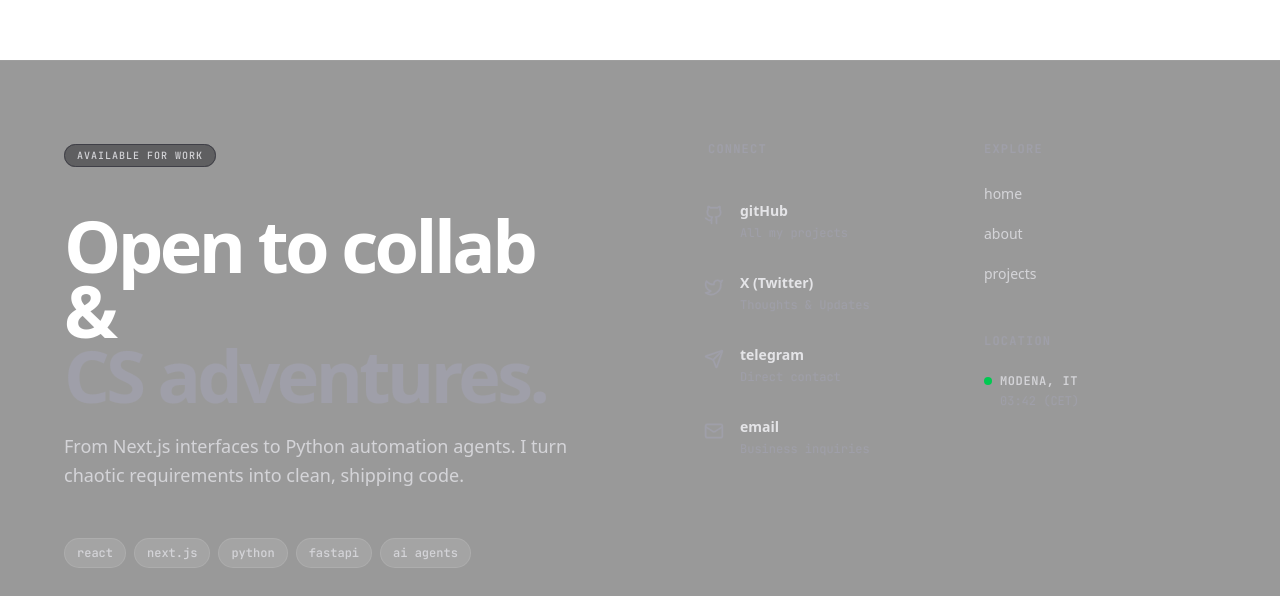
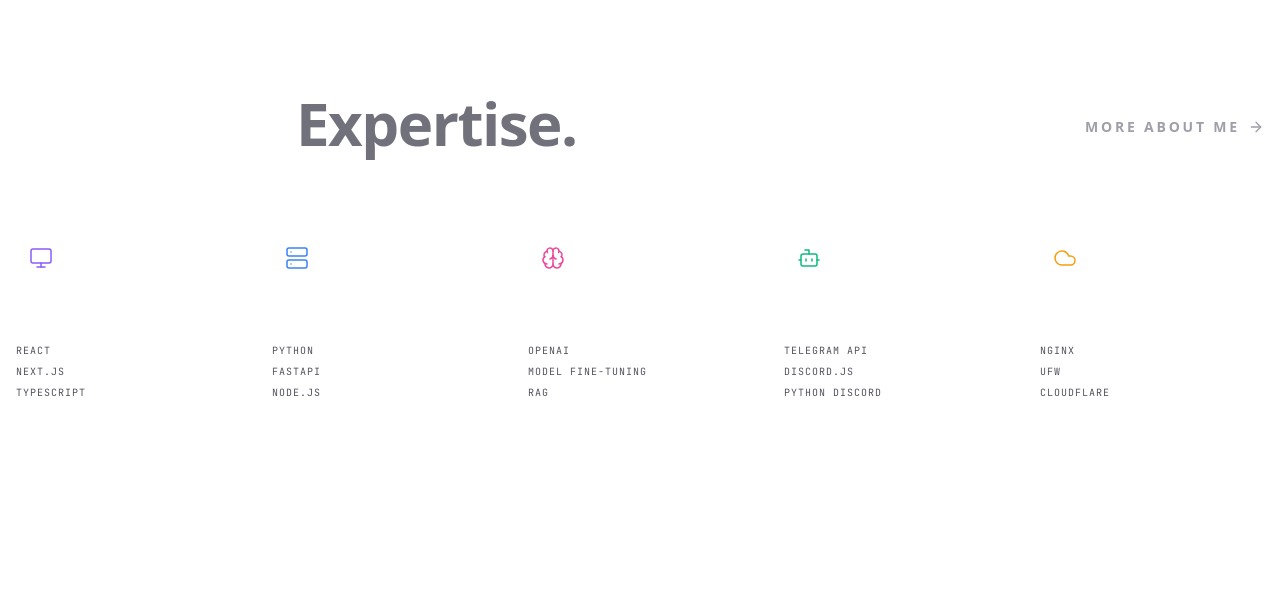
Before and after one commit to emqnuele/portfolio, a Next.js app: page / in a window 1280 px wide. Shown: the part 1564-2160 px from the top of the page. Built offline with nearby package versions, Linux system fonts and the light colour scheme; no server answers.

Commit message:
refinements to UI 2

```diff
--- a/src/app/page.tsx
+++ b/src/app/page.tsx
@@ -1,5 +1,6 @@
 import Featured from "@/components/landing/Featured";
 import Hero from "@/components/landing/Hero";
+import SkillsPreview from "@/components/landing/SkillsPreview";
 
 export default function Home() {
   return (
@@ -7,6 +8,7 @@
 
       <Hero />
       <Featured />
+      <SkillsPreview />
     </main>
   );
 }
--- a/src/components/landing/Featured.tsx
+++ b/src/components/landing/Featured.tsx
@@ -70,9 +70,6 @@
                     variants={itemVariants}
                     className="relative group"
                 >
-                    {/* Decorative Blur behind */}
-                    <div className="absolute -inset-4 bg-gradient-to-r from-blue-500/20 to-purple-500/20 rounded-3xl blur-2xl opacity-50 group-hover:opacity-75 transition-opacity duration-500" />
-
                     {/* Featured Badge */}
                     <motion.div
                         className="absolute top-[-5px] left-[-5px] z-50 pointer-events-none"
@@ -192,7 +189,7 @@
                             <motion.div
                                 key={i}
                                 variants={itemVariants}
-                                className="flex items-center gap-4 p-4 rounded-2xl bg-white/5 border border-white/5 hover:bg-white/10 transition-colors"
+                                className="flex items-center gap-4 p-4 rounded-2xl bg-white/5 border border-white/5 transition-colors"
                             >
                                 <div className="p-2.5 rounded-xl bg-blue-500/10 text-blue-400">
                                     <stat.icon size={24} />
--- a/src/components/landing/Hero.tsx
+++ b/src/components/landing/Hero.tsx
@@ -43,7 +43,7 @@
                 initial={{ opacity: 0 }}
                 animate={{ opacity: 1 }}
                 transition={{ duration: 1, delay: 1 }}
-                className="text-[15px] sm:text-lg md:text-3xl text-zinc-300 font-mono flex flex-col md:flex-row items-center gap-2 md:gap-3"
+                className="text-[15px] sm:text-lg md:text-xl text-zinc-300 font-mono flex flex-col md:flex-row items-center gap-2 md:gap-3"
             >
                 <span className="opacity-75">I&apos;m a</span>
                 <TypewriterText
--- /dev/null
+++ b/src/components/landing/SkillsPreview.tsx
@@ -0,0 +1,122 @@
+"use client";
+
+import { motion, type Variants } from "framer-motion";
+import Link from "next/link";
+import { ArrowRight, Monitor, Server, Brain, Bot, Cloud } from "lucide-react";
+import { skills } from "@/data/portfolio";
+
+const iconMap: Record<string, any> = { Monitor, Server, Brain, Bot, Cloud };
+
+const containerVariants: Variants = {
+    hidden: { opacity: 0 },
+    visible: {
+        opacity: 1,
+        transition: {
+            staggerChildren: 0.1,
+            delayChildren: 0.1
+        }
+    }
+};
+
+const itemVariants: Variants = {
+    hidden: { opacity: 0, y: 15 },
+    visible: {
+        opacity: 1,
+        y: 0,
+        transition: { duration: 0.4, ease: [0.22, 1, 0.36, 1] }
+    }
+};
+
+export default function SkillsPreview() {
+    return (
+        <section className="relative z-10 px-4 pt-40 pb-24 max-w-7xl mx-auto border-t border-white/5">
+            {/* Header section - kept because you liked the idea */}
+            <div className="flex flex-col md:flex-row justify-between items-start md:items-end mb-20 gap-8">
+                <motion.div
+                    initial={{ opacity: 0, x: -20 }}
+                    whileInView={{ opacity: 1, x: 0 }}
+                    viewport={{ once: true }}
+                    className="max-w-2xl"
+                >
+                    <h2 className="text-4xl md:text-6xl font-bold text-white leading-none tracking-tight">
+                        Technical <span className="text-zinc-500">Expertise.</span>
+                    </h2>
+                </motion.div>
+
+                <motion.div
+                    initial={{ opacity: 0, x: 20 }}
+                    whileInView={{ opacity: 1, x: 0 }}
+                    viewport={{ once: true }}
+                    className="pb-2 md:pb-4"
+                >
+                    <Link
+                        href="/about"
+                        className="group flex items-center gap-2 text-sm font-bold text-zinc-400 hover:text-white transition-colors uppercase tracking-[0.2em]"
+                    >
+                        More about me <ArrowRight size={16} className="group-hover:translate-x-1 transition-transform" />
+                    </Link>
+                </motion.div>
+            </div>
+
+            {/* Quick summary grid - 5 columns for 5 domains */}
+            <motion.div
+                className="grid grid-cols-1 sm:grid-cols-2 lg:grid-cols-5 gap-12 lg:gap-8"
+                variants={containerVariants}
+                initial="hidden"
+                whileInView="visible"
+                viewport={{ once: true, margin: "-100px" }}
+            >
+                {skills.map((skill) => {
+                    const Icon = iconMap[skill.icon];
+                    return (
+                        <motion.div
+                            key={skill.title}
+                            variants={itemVariants}
+                            className="group relative"
+                        >
+                            <div className="flex flex-col gap-5">
+                                {/* icon with dynamic accent color */}
+                                <div className="relative w-fit">
+                                    <div
+                                        className="absolute inset-0 blur-lg opacity-0 group-hover:opacity-40 transition-opacity duration-500 rounded-full"
+                                        style={{ background: `rgb(${skill.accent})` }}
+                                    />
+                                    <div className="relative p-3 rounded-xl bg-white/5 border border-white/5 group-hover:bg-white/10 group-hover:border-white/10 transition-all duration-500">
+                                        {Icon && <Icon size={24} style={{ color: `rgb(${skill.accent})` }} strokeWidth={1.5} />}
+                                    </div>
+                                </div>
+
+                                <div className="space-y-3">
+                                    <h3 className="text-lg font-bold text-white tracking-tight group-hover:text-blue-400 transition-colors">
+                                        {skill.title}
+                                    </h3>
+
+                                    <div className="flex flex-col gap-1.5">
+                                        {skill.tags.slice(0, 3).map(tag => (
+                                            <span
+                                                key={tag}
+                                                className="text-[10px] font-mono text-zinc-600 group-hover:text-zinc-400 uppercase tracking-widest transition-colors"
+                                            >
+                                                {tag}
+                                            </span>
+                                        ))}
+                                    </div>
+                                </div>
+                            </div>
+
+                            {/* subtle decorative underline that grows on hover */}
+                            <div className="mt-8 h-[1px] w-full bg-white/5 relative overflow-hidden">
+                                <motion.div
+                                    className="absolute inset-0 bg-gradient-to-r from-transparent via-white/20 to-transparent"
+                                    initial={{ x: "-100%" }}
+                                    whileInView={{ x: "100%" }}
+                                    transition={{ duration: 2, repeat: Infinity, ease: "linear", delay: Math.random() }}
+                                />
+                            </div>
+                        </motion.div>
+                    );
+                })}
+            </motion.div>
+        </section>
+    );
+}
--- a/src/data/portfolio.ts
+++ b/src/data/portfolio.ts
@@ -203,7 +203,7 @@
         icon: 'Brain',
         title: 'AI & ML',
         description: 'From fine-tuning models to deploying agents and image generation pipelines.',
-        tags: ['OpenAI', 'Google GenAI', 'LangChain', 'Hugging Face', 'Model fine-tuning', 'RAG', 'AI agents', 'Image generation'],
+        tags: ['OpenAI', 'Model fine-tuning', 'RAG', 'Google GenAI', 'LangChain', 'Hugging Face', 'AI agents', 'Image generation'],
         accent: '236, 72, 153'
     },
     {
```
